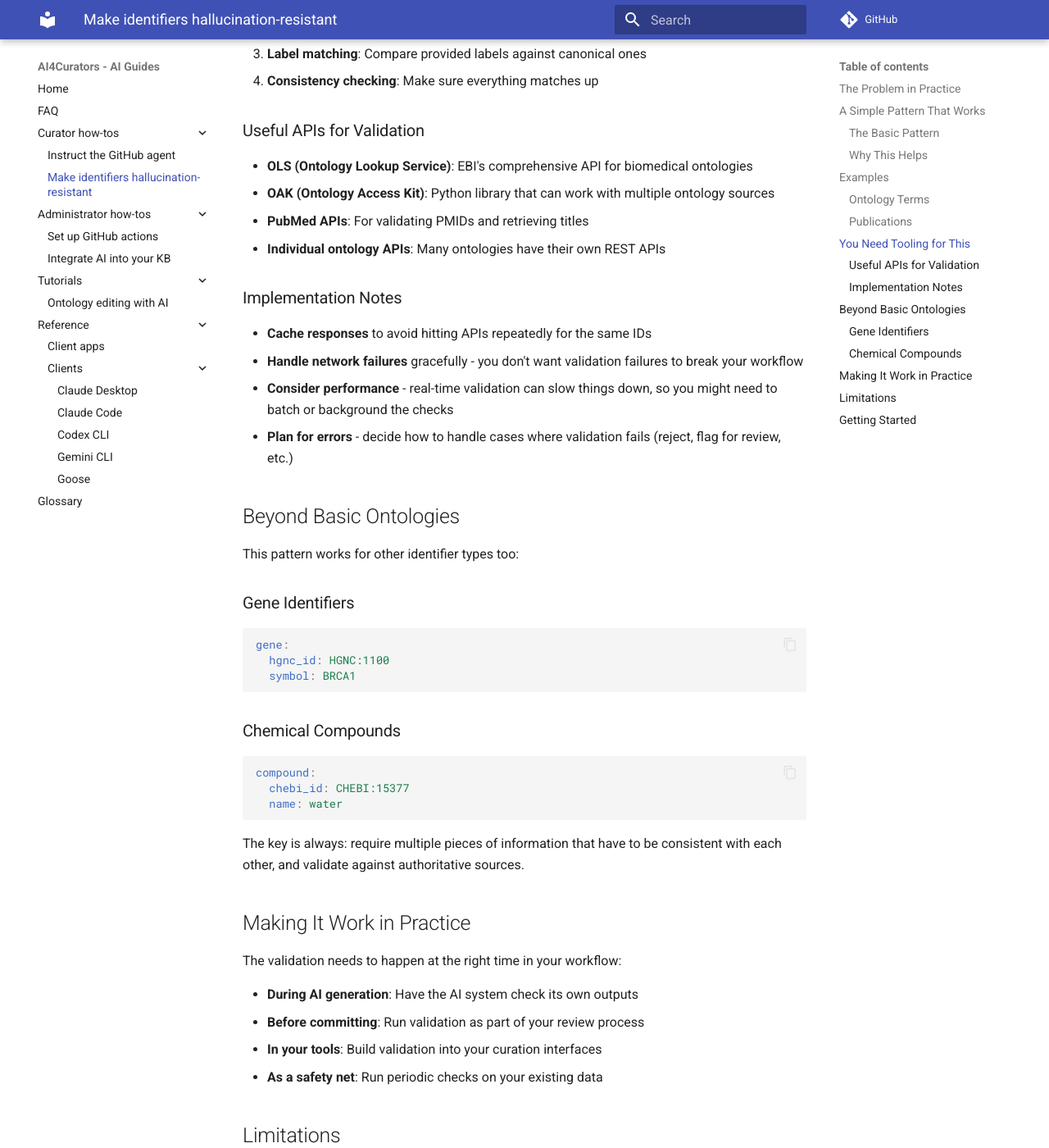
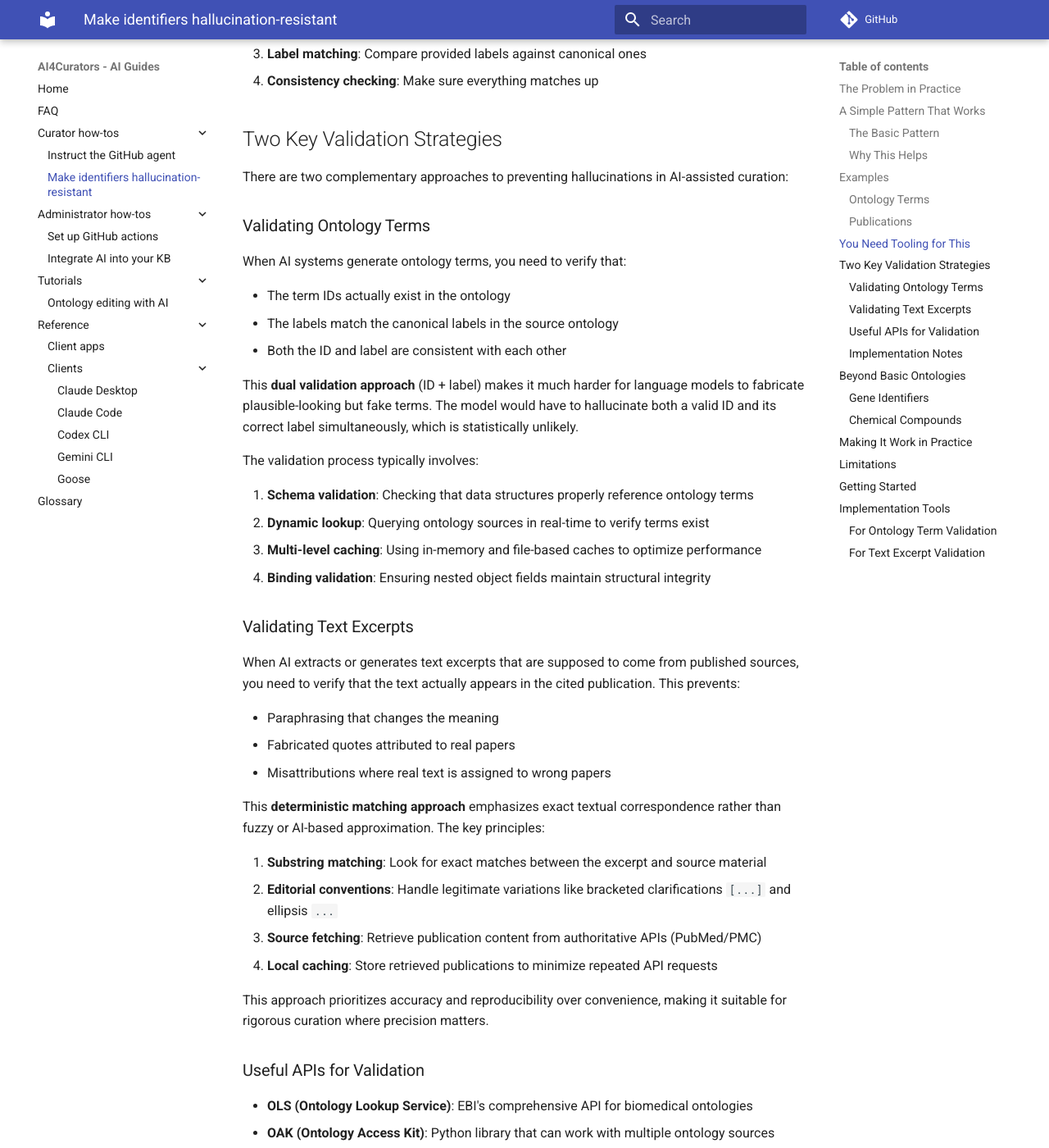
Before and after one commit to ai4curation/aidocs, an MkDocs documentation site: the page built from docs/how-tos/make-ids-hallucination-resistant.md, in a window 1280 px wide and 1400 px high, scrolled down 2258 px. Shown: the whole window at 82% size. Built offline with MkDocs 1.6.1 and Material for MkDocs 9.7.7, drawn with Linux system fonts in a browser that asks for light colours; comment, search, counter and statistics services are not loaded; some of the changed text lies outside the part shown.

Commit message:
Add LinkML validator documentation for hallucination guardrails
Extended the hallucination guardrails documentation to include:
- Two key validation strategies: ontology terms and text excerpts
- Conceptual explanation of dual validation (ID + label) approach
- Deterministic matching approach for text excerpt validation
- Links to linkml-term-validator and linkml-reference-validator implementations

This addresses issue #51 by documenting the concepts behind these
validation approaches while keeping implementation details in the
linked tools' documentation.

🤖 Generated with [Claude Code](https://claude.com/claude-code)

Co-Authored-By: Claude <noreply@anthropic.com>

```diff
--- a/docs/how-tos/make-ids-hallucination-resistant.md
+++ b/docs/how-tos/make-ids-hallucination-resistant.md
@@ -89,19 +89,58 @@ This pattern only works if you have validation tools that can actually check the
 3. **Label matching**: Compare provided labels against canonical ones
 4. **Consistency checking**: Make sure everything matches up
 
+## Two Key Validation Strategies
+
+There are two complementary approaches to preventing hallucinations in AI-assisted curation:
+
+### Validating Ontology Terms
+
+When AI systems generate ontology terms, you need to verify that:
+
+- The term IDs actually exist in the ontology
+- The labels match the canonical labels in the source ontology
+- Both the ID and label are consistent with each other
+
+This **dual validation approach** (ID + label) makes it much harder for language models to fabricate plausible-looking but fake terms. The model would have to hallucinate both a valid ID and its correct label simultaneously, which is statistically unlikely.
+
+The validation process typically involves:
+
+1. **Schema validation**: Checking that data structures properly reference ontology terms
+2. **Dynamic lookup**: Querying ontology sources in real-time to verify terms exist
+3. **Multi-level caching**: Using in-memory and file-based caches to optimize performance
+4. **Binding validation**: Ensuring nested object fields maintain structural integrity
+
+### Validating Text Excerpts
+
+When AI extracts or generates text excerpts that are supposed to come from published sources, you need to verify that the text actually appears in the cited publication. This prevents:
+
+- Paraphrasing that changes the meaning
+- Fabricated quotes attributed to real papers
+- Misattributions where real text is assigned to wrong papers
+
+This **deterministic matching approach** emphasizes exact textual correspondence rather than fuzzy or AI-based approximation. The key principles:
+
+1. **Substring matching**: Look for exact matches between the excerpt and source material
+2. **Editorial conventions**: Handle legitimate variations like bracketed clarifications `[...]` and ellipsis `...`
+3. **Source fetching**: Retrieve publication content from authoritative APIs (PubMed/PMC)
+4. **Local caching**: Store retrieved publications to minimize repeated API requests
+
+This approach prioritizes accuracy and reproducibility over convenience, making it suitable for rigorous curation where precision matters.
+
 ### Useful APIs for Validation
 
 - **OLS (Ontology Lookup Service)**: EBI's comprehensive API for biomedical ontologies
 - **OAK (Ontology Access Kit)**: Python library that can work with multiple ontology sources
-- **PubMed APIs**: For validating PMIDs and retrieving titles
+- **PubMed/PMC APIs**: For fetching publication content and validating excerpts
 - **Individual ontology APIs**: Many ontologies have their own REST APIs
 
 ### Implementation Notes
 
-- **Cache responses** to avoid hitting APIs repeatedly for the same IDs
+- **Cache responses** to avoid hitting APIs repeatedly for the same IDs or publications
 - **Handle network failures** gracefully - you don't want validation failures to break your workflow
 - **Consider performance** - real-time validation can slow things down, so you might need to batch or background the checks
 - **Plan for errors** - decide how to handle cases where validation fails (reject, flag for review, etc.)
+- **Use deterministic methods** - prefer exact matching over probabilistic approaches for reproducibility
 
 ## Beyond Basic Ontologies
 
@@ -151,3 +190,17 @@ But for most scientific curation workflows involving ontologies, genes, and publ
 5. **Expand gradually** to other identifier types
 
 The key is to start simple and build up. You don't need a comprehensive system from day one - even basic validation on your most critical identifier types can make a big difference.
+
+## Implementation Tools
+
+If you're working with LinkML schemas and data, there are ready-to-use validation plugins that implement these concepts:
+
+### For Ontology Term Validation
+
+The [**linkml-term-validator**](https://linkml.io/linkml-term-validator/) plugin validates that LinkML schemas and datasets properly reference external ontology terms. It implements the dual validation (ID + label) approach described above and works with multiple ontology sources through the Ontology Access Kit (OAK). It's particularly useful for preventing AI-generated hallucinations in automated curation workflows.
+
+### For Text Excerpt Validation
+
+The [**linkml-reference-validator**](https://linkml.io/linkml-reference-validator/) plugin validates that text excerpts in datasets accurately match their cited source publications. It fetches references from PubMed/PMC and performs deterministic substring matching to verify quotes. The validator also includes [guidance for validating OBO format files](https://linkml.io/linkml-reference-validator/how-to/validate-obo-files/), making it useful for ontology curation workflows.
+
+Both tools integrate as plugins within LinkML's validation framework, support multi-level caching for performance, and can be used in CI/CD pipelines or programmatically in Python.
```
